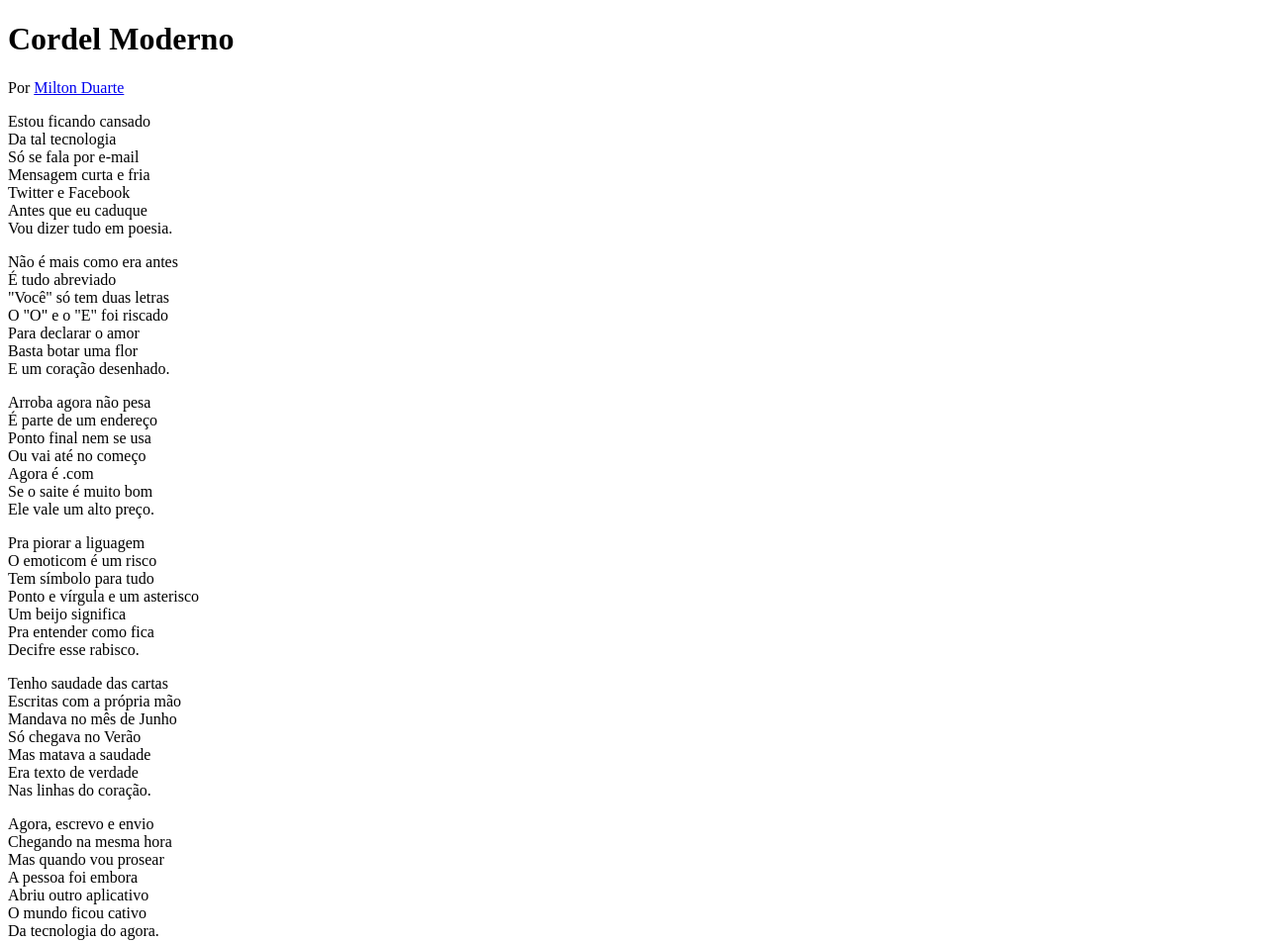
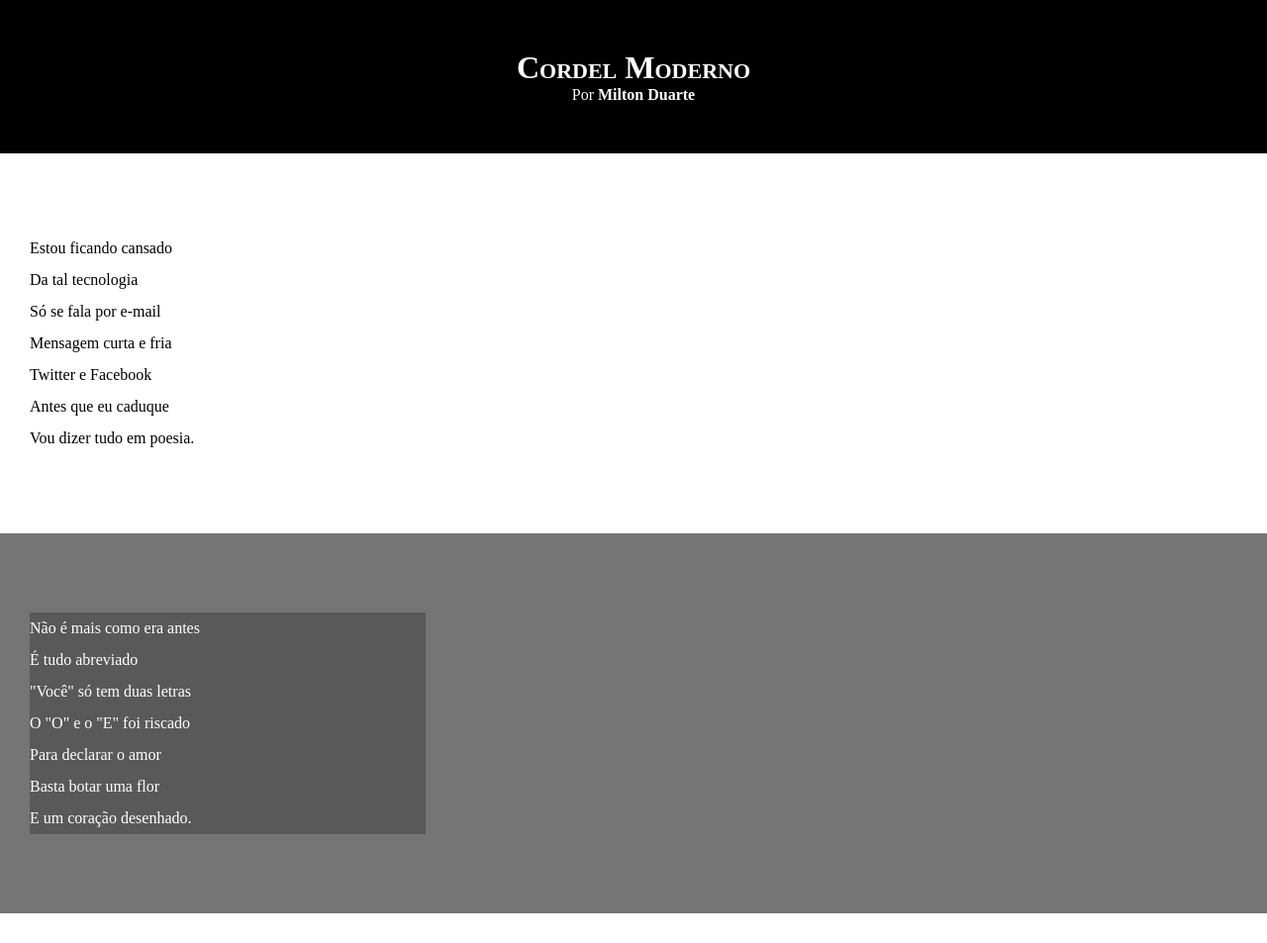
Before and after one commit to Marcos-Santos-Dev/Projeto-Cordel, a plain HTML site: page index.html in a window 1280 px wide. Shown: the top 953 px of the page at 99% size. Drawn offline with Linux system fonts and the light colour scheme.

Commit message:
formatação 1

```diff
--- a/estilo/style.css
+++ b/estilo/style.css
@@ -1 +1,65 @@
 @charset "utf-8";
+
+*{
+    margin: 0px;
+    padding: 0px;
+}
+
+body{
+    background-color: darkgrey;
+    min-height: 100vh;
+}
+
+a{
+    text-decoration: none;
+    color: white;
+    font-weight: bold;
+}
+
+a:hover{
+    text-decoration: underline;
+}
+
+header {
+    background-color: black;
+    color: white;
+    text-align: center;
+}
+
+header h1{
+    font-variant: small-caps;
+    padding-top: 50px;
+}
+
+header p {
+    padding-bottom: 50px;
+}
+
+section{
+    padding-top: 10vh;
+    padding-bottom: 10vh;
+    padding-left: 30px;
+    line-height: 2em;
+}
+
+.normal{
+    background-color: white;
+    color: black;
+}
+
+.imagem{
+    background-color:rgb(118, 117, 117);
+}
+
+.imagem p{
+    background-color: rgba(0, 0, 0, 0.244);
+    color: white;
+    width: 400px;
+}
+
+footer{
+    background-color: black;
+    color: white;
+    padding: 10px;
+    text-align: center;
+}
--- a/index.html
+++ b/index.html
@@ -13,7 +13,7 @@
         <p>Por <a href="https://www.recantodasletras.com.br/poesias/3186743" target="_blank">Milton Duarte</a></p>
     </header>
 
-    <section>
+    <section class="normal">
         <p>
             Estou ficando cansado <br>
             Da tal tecnologia <br>
@@ -26,7 +26,7 @@
 
     </section>
 
-   <section>
+   <section class="imagem">
        <p>
             Não é mais como era antes <br>
             É tudo abreviado <br>
@@ -38,7 +38,7 @@
        </p>
    </section>
 
-    <section>
+    <section class="normal">
         <p>
             Arroba agora não pesa <br>
             É parte de um endereço <br>
@@ -60,7 +60,7 @@
     </section>
 
 
-    <section>
+    <section class="imagem">
         <p>
             Tenho saudade das cartas <br>
             Escritas com a própria mão <br>
@@ -72,7 +72,7 @@
         </p>
     </section>
 
-    <section>
+    <section class="normal">
         <p>
             Agora, escrevo e envio <br>
             Chegando na mesma hora <br>
```
